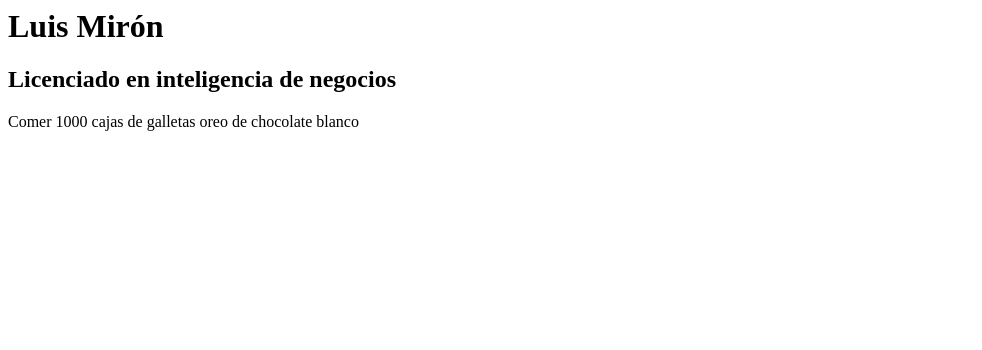
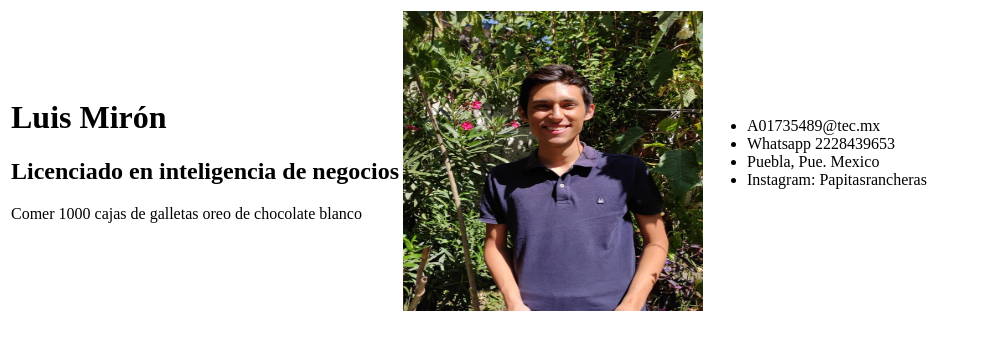
Before and after one commit to Papitasrancheras/Papitasrancheras.github.io, a plain HTML site: page index.html in a window 1280 px wide. Shown: the whole page, without its empty margins (0-982 px from the left). Drawn offline with Linux system fonts and the light colour scheme.

Commit message:
Agregué foto y redes sociales

```diff
--- a/index.html
+++ b/index.html
@@ -1,11 +1,35 @@
 <html>
 <body>
 
-<h1>Luis Mirón</h1>
+<table border = "0">
 
-<h2>Licenciado en inteligencia de negocios</h2>
+<tr>
 
-<p>
-Comer 1000 cajas de galletas oreo de chocolate blanco
+<td>
+
+ <h1>Luis Mirón</h1>
+ <h2>Licenciado en inteligencia de negocios</h2>
+
+ <p>
+  Comer 1000 cajas de galletas oreo de chocolate blanco
+ </p>
+
+</td>
+<td>
+  <img src="Yo.jpeg" alt="Buenas" width="300" height="300">
+</td>
+<td>
+<ul>
+  <li> A01735489@tec.mx </li>
+  <li> Whatsapp 2228439653 </li>
+  <li> Puebla, Pue. Mexico </li>
+  <li> Instagram: Papitasrancheras </li>
+</ul>
+
+</td>
+
+</tr>
+</table>
+
 </body>
 </html>
```
Also changed, not shown: Yo.jpeg (added).
